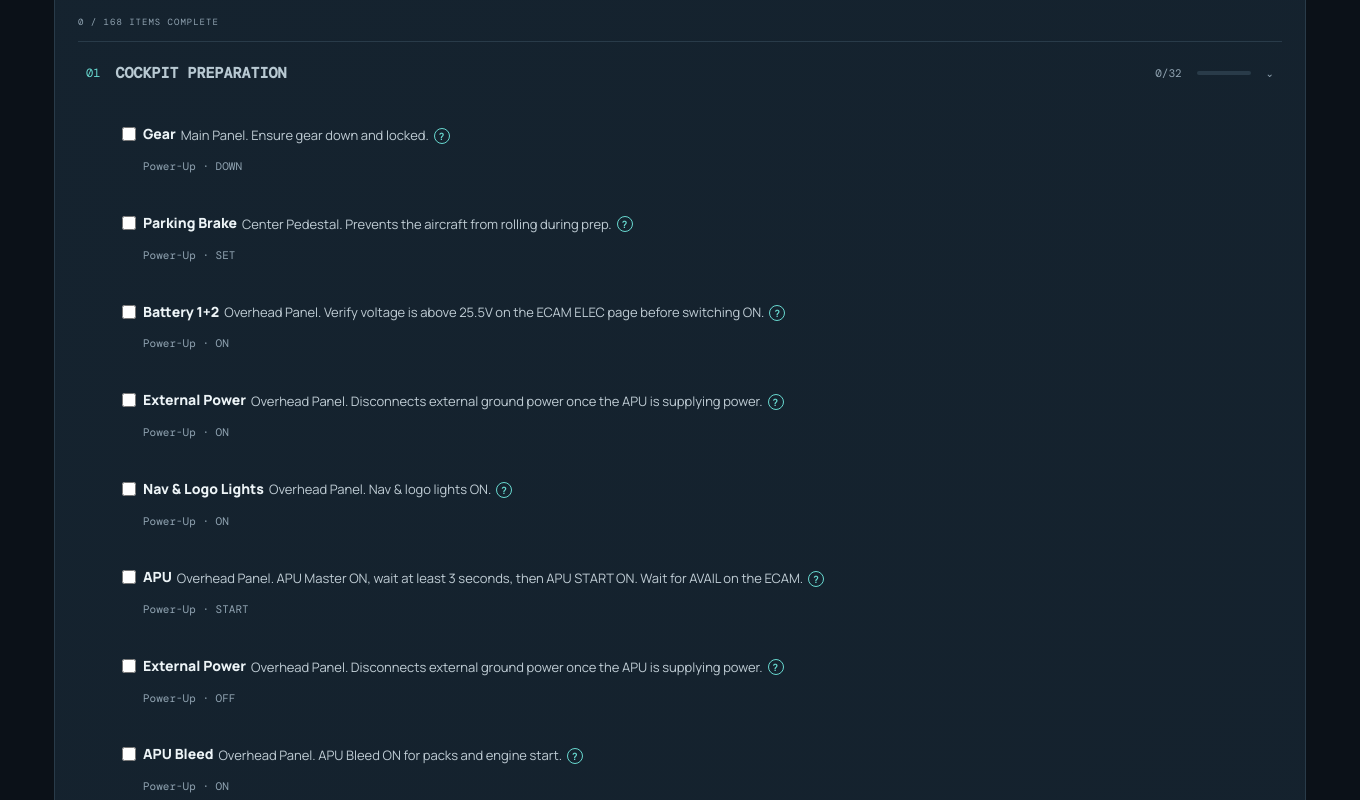
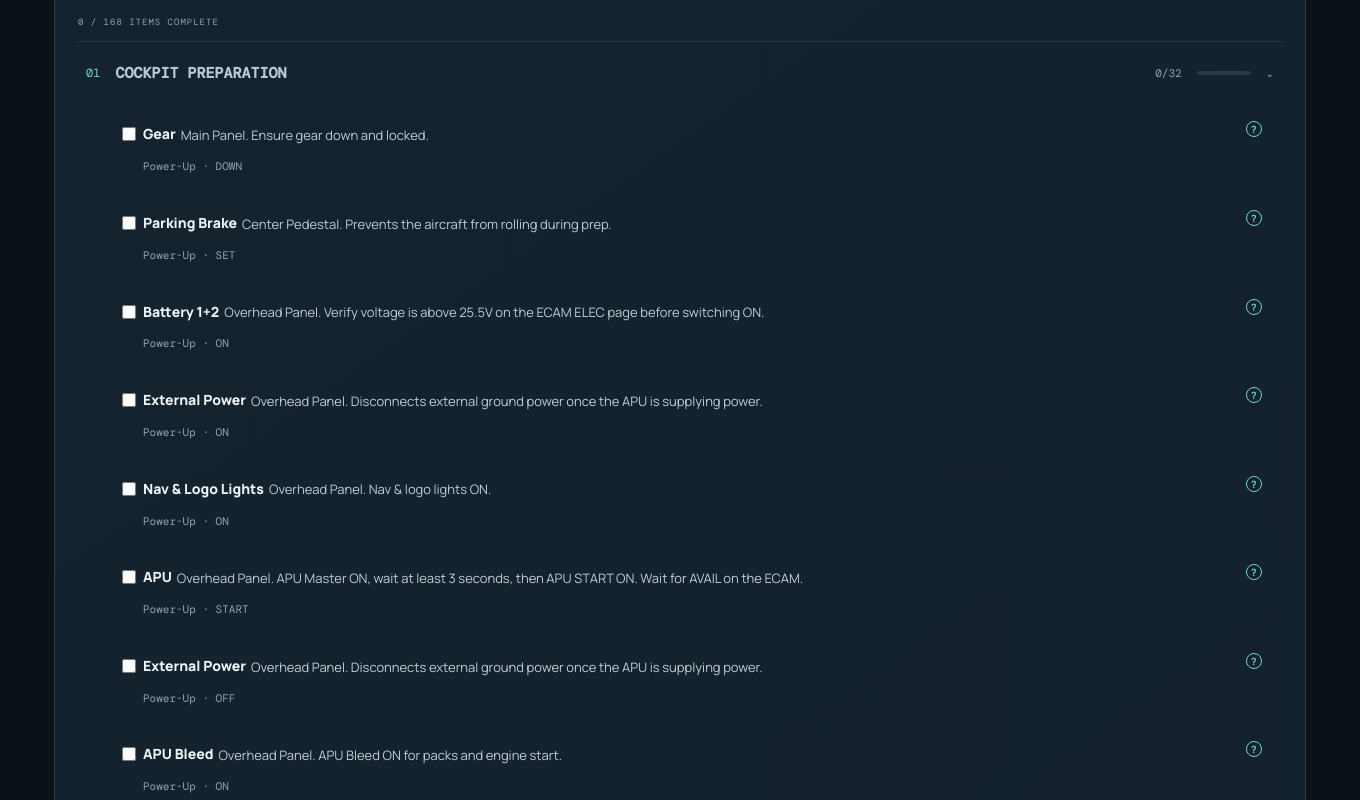
Before and after one commit to taha90nikmanesh-max/MFS-Checklist2020, an Electron app: page index.html in a window 1360 px wide. Shown: the part 800-1600 px from the top of the page. Drawn offline with nearby package versions, Linux system fonts and the light colour scheme.

Commit message:
Anchor checklist help marker to far right edge

```diff
--- a/style.css
+++ b/style.css
@@ -153,3 +153,9 @@ html[dir="rtl"] .lesson-head{flex-direction:row-reverse}
 .action{display:flex;align-items:center;flex-wrap:wrap;column-gap:5px;row-gap:2px}
 .lessonBtn{display:inline-flex;align-items:center;justify-content:center;flex:none;width:16px;height:16px;min-width:16px;margin:0;padding:0;border:1px solid #68d9d0;border-radius:50%;color:#68d9d0;background:transparent;font:700 10px/1 Manrope;cursor:help;vertical-align:middle}
 .lessonBtn:hover,.lessonBtn:focus-visible{background:#68d9d018;color:#a2fff3;outline:1px solid #68d9d0;outline-offset:1px}
+
+
+/* Pin help icon at the far right edge of each checklist sentence. */
+.action{position:relative;display:flex;align-items:center;flex-wrap:wrap;column-gap:5px;row-gap:2px;padding-right:22px;min-height:18px}
+.action .lessonBtn{position:absolute;right:0;top:0;display:inline-flex;align-items:center;justify-content:center;width:16px;height:16px;min-width:16px;margin:0;padding:0;border:1px solid #68d9d0;border-radius:50%;color:#68d9d0;background:transparent;font:700 10px/1 Manrope;cursor:help;vertical-align:middle}
+.action .lessonBtn:hover,.action .lessonBtn:focus-visible{background:#68d9d018;color:#a2fff3;outline:1px solid #68d9d0;outline-offset:1px}
```
